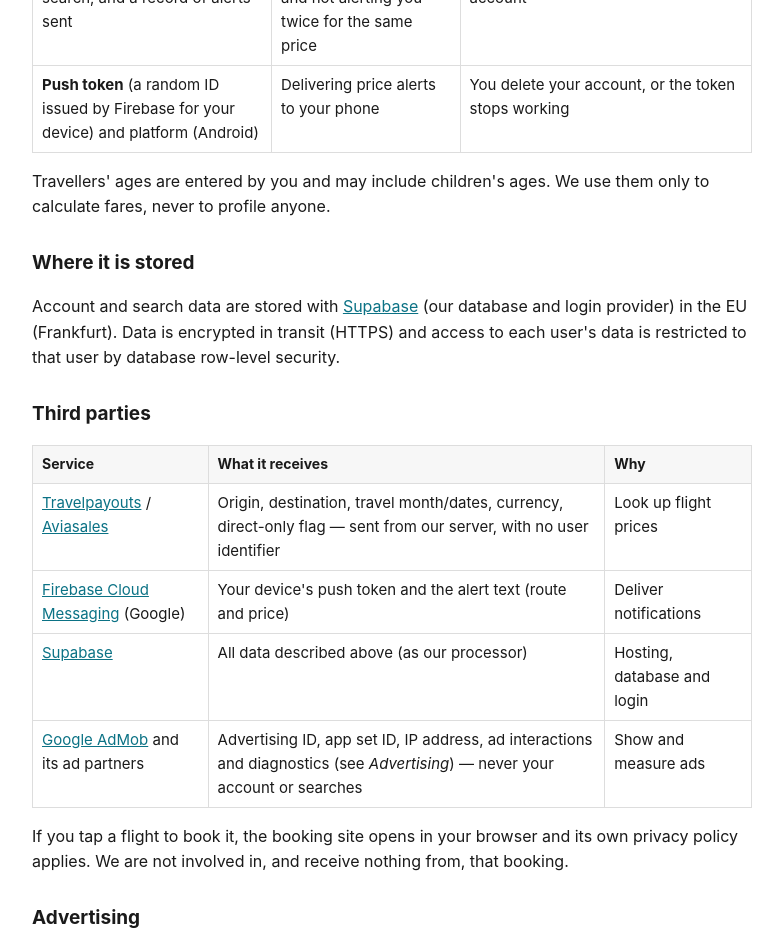
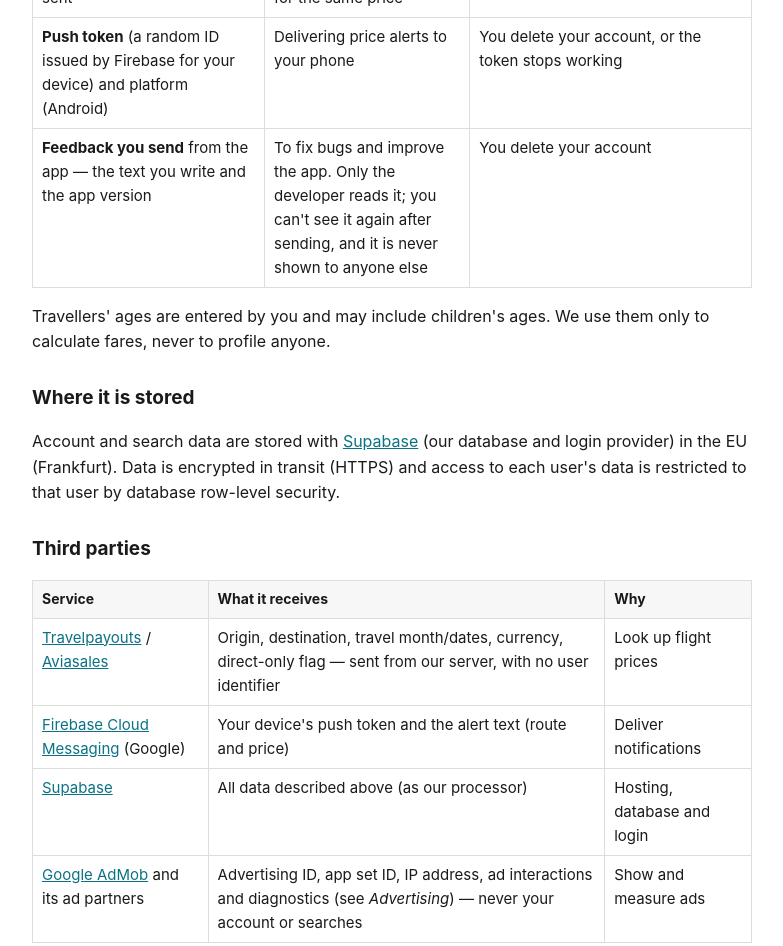
Before and after one commit to evworksdev/evworksdev.github.io, a plain HTML site: page privacy/vacation-planner/index.html in a window 1280 px wide. Shown: the part 1080-2026 px from the top of the page, without its empty margins (248-1031 px from the left). Drawn offline with Linux system fonts and the light colour scheme.

Commit message:
Vacation Planner privacy: feedback notes (effective 23 November 2026) (#2)
Copied from docs/privacy.html in mynameiseyal/vacation_planner (#74).


Claude-Session: https://claude.ai/code/session_01Sv3CWTDjdpRD4Wg2hELvdR

Co-authored-by: Claude Opus 5.5 <noreply@anthropic.com>

```diff
--- a/privacy/vacation-planner/index.html
+++ b/privacy/vacation-planner/index.html
@@ -19,9 +19,10 @@
 </head>
 <body>
 <!-- Canonical source: docs/privacy.html in the vacation_planner repo. Published
-     as a copy at mynameiseyal/privacy → /vacation-planner/. Edit here, then copy. -->
+     as a copy at evworksdev/evworksdev.github.io → /privacy/vacation-planner/.
+     Edit here, then copy. -->
 <h1>Vacation Planner — Privacy Policy</h1>
-<p class="muted">Effective date: <strong>1 November 2026</strong> ·
+<p class="muted">Effective date: <strong>23 November 2026</strong> ·
 App: <code>com.evworks.vacationplanner</code> · Publisher: EVWorks.Dev</p>
 
 <p>Vacation Planner tracks flight prices for trips you save and notifies you when a
@@ -76,6 +77,13 @@ delete it.</p>
     device) and platform (Android)</td>
     <td>Delivering price alerts to your phone</td>
     <td>You delete your account, or the token stops working</td>
+  </tr>
+  <tr>
+    <td><strong>Feedback you send</strong> from the app — the text you write and the
+    app version</td>
+    <td>To fix bugs and improve the app. Only the developer reads it; you can't see
+    it again after sending, and it is never shown to anyone else</td>
+    <td>You delete your account</td>
   </tr>
 </table>
 <p>Travellers' ages are entered by you and may include children's ages. We use them
@@ -168,7 +176,7 @@ partner</strong> — the advertising SDK has no access to them.</p>
 <ul>
   <li><strong>In the app:</strong> Settings → <strong>Delete account</strong>. This
   immediately and permanently deletes your account, saved searches, price history,
-  alert records and push tokens.</li>
+  alert records, push tokens and any feedback you sent.</li>
   <li><strong>Without the app:</strong> follow the steps on
   <a href="./delete-account/">the account deletion page</a>.</li>
   <li>To delete a single search, delete it in the app's Saved Searches list.</li>
```
